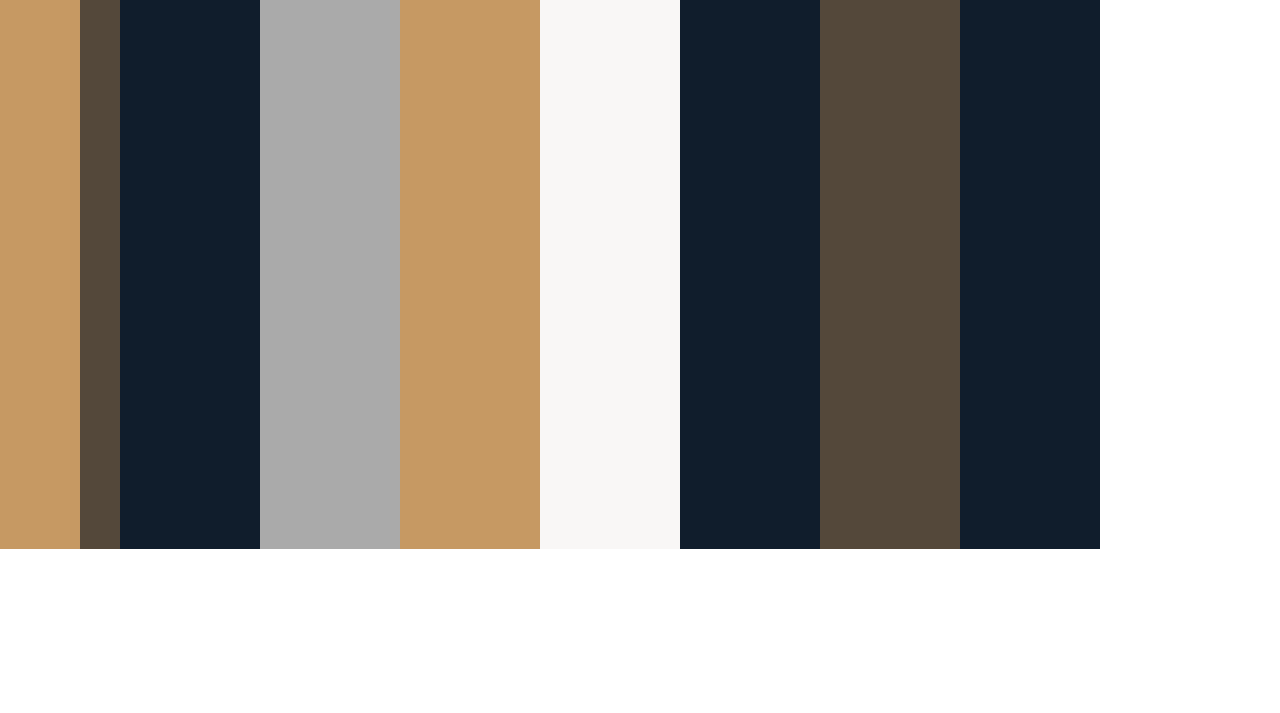
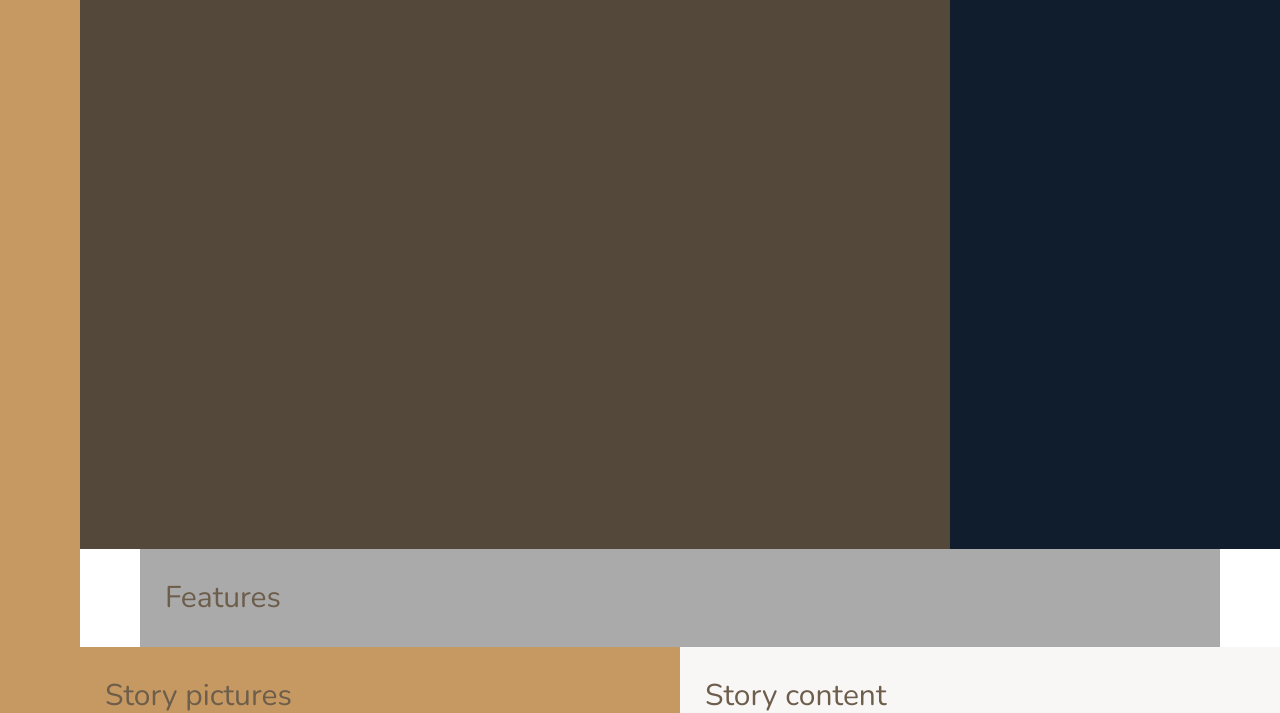
Before and after one commit to noelia-riega/Nexter-Page, a website: page index.html in a window 1280 px wide. Shown: the part 91-804 px from the top of the page. Drawn offline with nearby package versions, Linux system fonts and the light colour scheme; files that its build step writes are made by us from their sources.

Commit message:
grid-columns

```diff
--- a/sass/_base.scss
+++ b/sass/_base.scss
@@ -38,9 +38,13 @@ body {
   display: grid;
   grid-template-rows: 80vh min-content 40vw repeat(3, min-content);
   grid-template-columns:
-    [sidebar-start] 8rem [sidebar-end full-start] 1fr [center-start] repeat(
-      8,
-      [col-start] minmax(min-content, 14rem) [col-end]
-    )
-    [center-end] 1fr [full-end];
+    [sidebar-start] 8rem [sidebar-end full-start] minmax(6rem, 1fr)
+    [center-start] repeat(8, [col-start] minmax(min-content, 14rem) [col-end])
+    [center-end] minmax(6rem, 1fr)
+    [full-end];
+
+  & > * {
+    padding: 2.5rem;
+    font-size: 3rem;
+  }
 }
--- a/sass/_features.scss
+++ b/sass/_features.scss
@@ -1,3 +1,4 @@
 .features {
   background-color: $color-grey-light-2;
+  grid-column: center-start / center-end;
 }
--- a/sass/_footer.scss
+++ b/sass/_footer.scss
@@ -1,3 +1,4 @@
 .footer {
   background-color: $color-secondary;
+  grid-column: full-start / full-end;
 }
--- a/sass/_gallery.scss
+++ b/sass/_gallery.scss
@@ -1,3 +1,4 @@
 .gallery {
   background-color: $color-grey-dark-1;
+  grid-column: full-start / full-end;
 }
--- a/sass/_header.scss
+++ b/sass/_header.scss
@@ -1,3 +1,4 @@
 .header {
   background-color: $color-grey-dark-1;
+  grid-column: full-start / col-end 6;
 }
--- a/sass/_homes.scss
+++ b/sass/_homes.scss
@@ -1,3 +1,4 @@
 .homes {
   background-color: $color-secondary;
+  grid-column: center-start / center-end;
 }
--- a/sass/_realtors.scss
+++ b/sass/_realtors.scss
@@ -1,3 +1,4 @@
 .realtors {
   background-color: $color-secondary;
+  grid-column: col-start 7 / full-end;
 }
--- a/sass/_sidebar.scss
+++ b/sass/_sidebar.scss
@@ -1,3 +1,5 @@
 .sidebar {
   background-color: $color-primary;
+  grid-column: sidebar-start / sidebar-end;
+  grid-row: 1 / -1;
 }
--- a/sass/_story.scss
+++ b/sass/_story.scss
@@ -1,9 +1,11 @@
 .story {
   &__pictures {
     background-color: $color-primary;
+    grid-column: full-start / col-end 4;
   }
 
   &__content {
     background-color: $color-grey-light-1;
+    grid-column: col-start 5 / full-end;
   }
 }
```
Also changed, not shown: sass/main.css.
